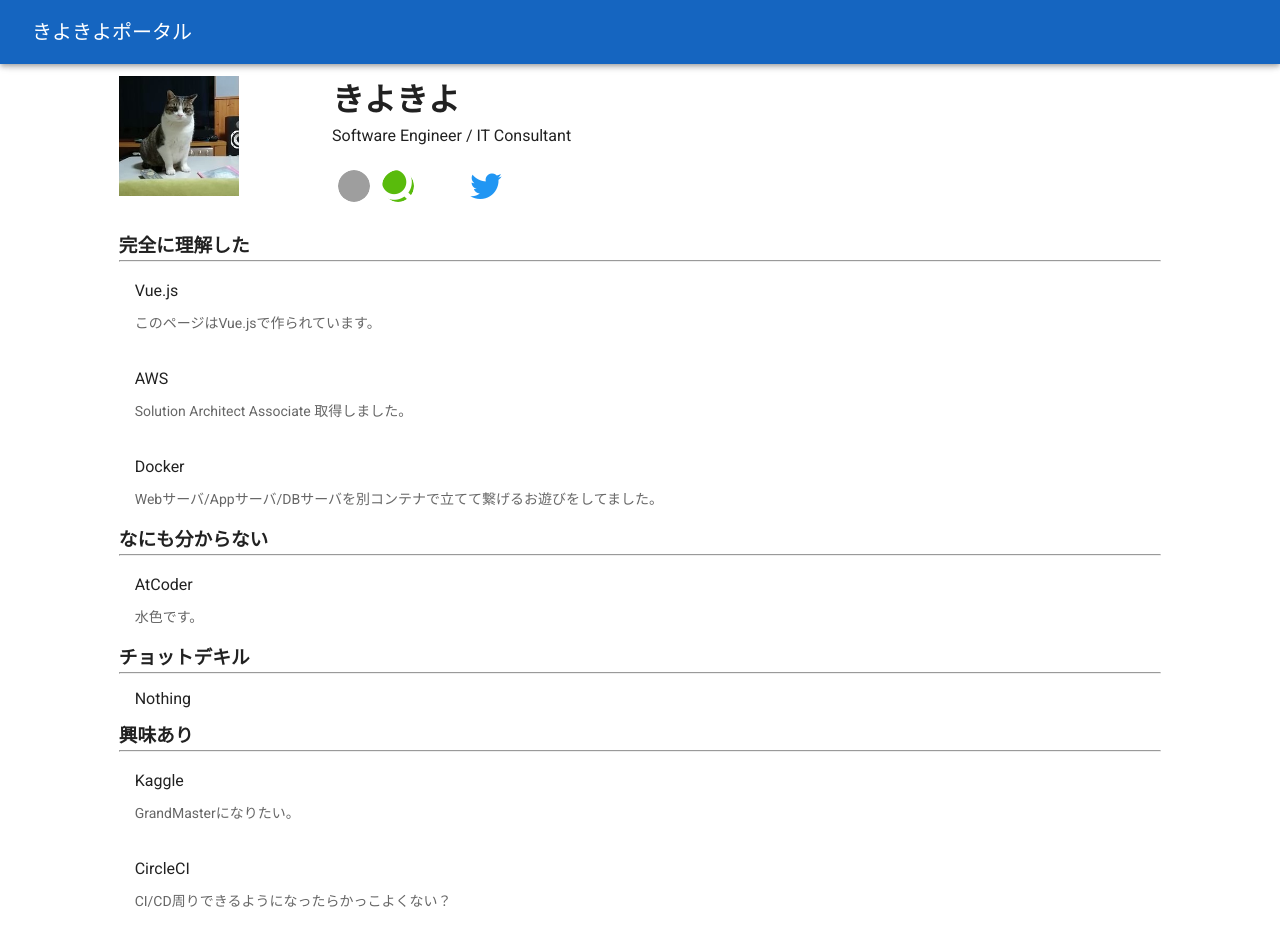
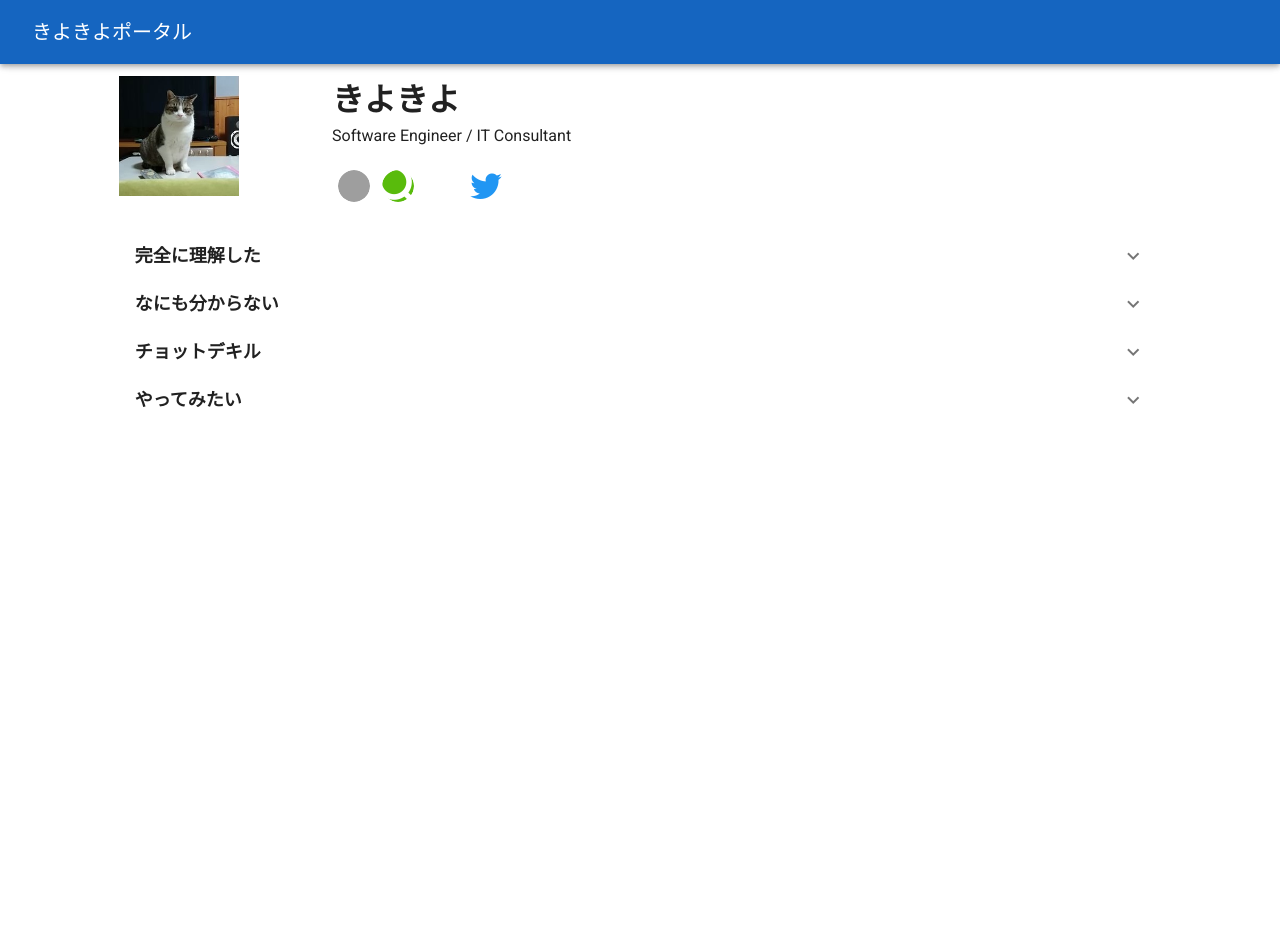
Before and after one commit to kiyokiyo-kzsby/kiyokiyo, a Vue app: page / in a window 1280 px wide. After the commit the page ends 800 px from the top, so only its background shows below. Built offline with nearby package versions, Linux system fonts and the light colour scheme; grey boxes are pictures that could not be loaded.

Commit message:
fold skill content

```diff
--- a/src/App.vue
+++ b/src/App.vue
@@ -205,9 +205,10 @@
           justify="center"
         >
           <v-col cols="12" sm="10">
-            <div>
-              <h3>完全に理解した</h3>
-              <hr>
+            <v-list-group>
+              <template v-slot:activator>
+                <v-list-item-title><span class="skill-category">完全に理解した</span></v-list-item-title>
+              </template>
               <v-list-item three-line>
                 <v-list-item-content>
                   <v-list-item-title>Vue.js</v-list-item-title>
@@ -226,29 +227,32 @@
                   <v-list-item-subtitle>Webサーバ/Appサーバ/DBサーバを別コンテナで立てて繋げるお遊びをしてました。</v-list-item-subtitle>
                 </v-list-item-content>
               </v-list-item>
-            </div>
-            <div>
-              <h3>なにも分からない</h3>
-              <hr>
+            </v-list-group>
+            <v-list-group>
+              <template v-slot:activator>
+                <v-list-item-title><span class="skill-category">なにも分からない</span></v-list-item-title>
+              </template>
               <v-list-item three-line>
                 <v-list-item-content>
                   <v-list-item-title>AtCoder</v-list-item-title>
                   <v-list-item-subtitle>水色です。</v-list-item-subtitle>
                 </v-list-item-content>
               </v-list-item>
-            </div>
-            <div>
-              <h3>チョットデキル</h3>
-              <hr>
+            </v-list-group>
+            <v-list-group>
+              <template v-slot:activator>
+                <v-list-item-title><span class="skill-category">チョットデキル</span></v-list-item-title>
+              </template>
               <v-list-item>
                 <v-list-item-content>
                   <v-list-item-title>Nothing</v-list-item-title>
                 </v-list-item-content>
               </v-list-item>
-            </div>
-            <div>
-              <h3>興味あり</h3>
-              <hr>
+            </v-list-group>
+            <v-list-group>
+              <template v-slot:activator>
+                <v-list-item-title><span class="skill-category">やってみたい</span></v-list-item-title>
+              </template>
               <v-list-item three-line>
                 <v-list-item-content>
                   <v-list-item-title>Kaggle</v-list-item-title>
@@ -261,7 +265,7 @@
                   <v-list-item-subtitle>CI/CD周りできるようになったらかっこよくない？</v-list-item-subtitle>
                 </v-list-item-content>
               </v-list-item>
-            </div>
+            </v-list-group>
           </v-col>
         </v-row>
       </v-container>
@@ -402,3 +406,10 @@
     }),
   }
 </script>
+
+<style scoped>
+.skill-category{
+  font-size: 18px;
+  font-weight: bold;
+}
+</style>
```
